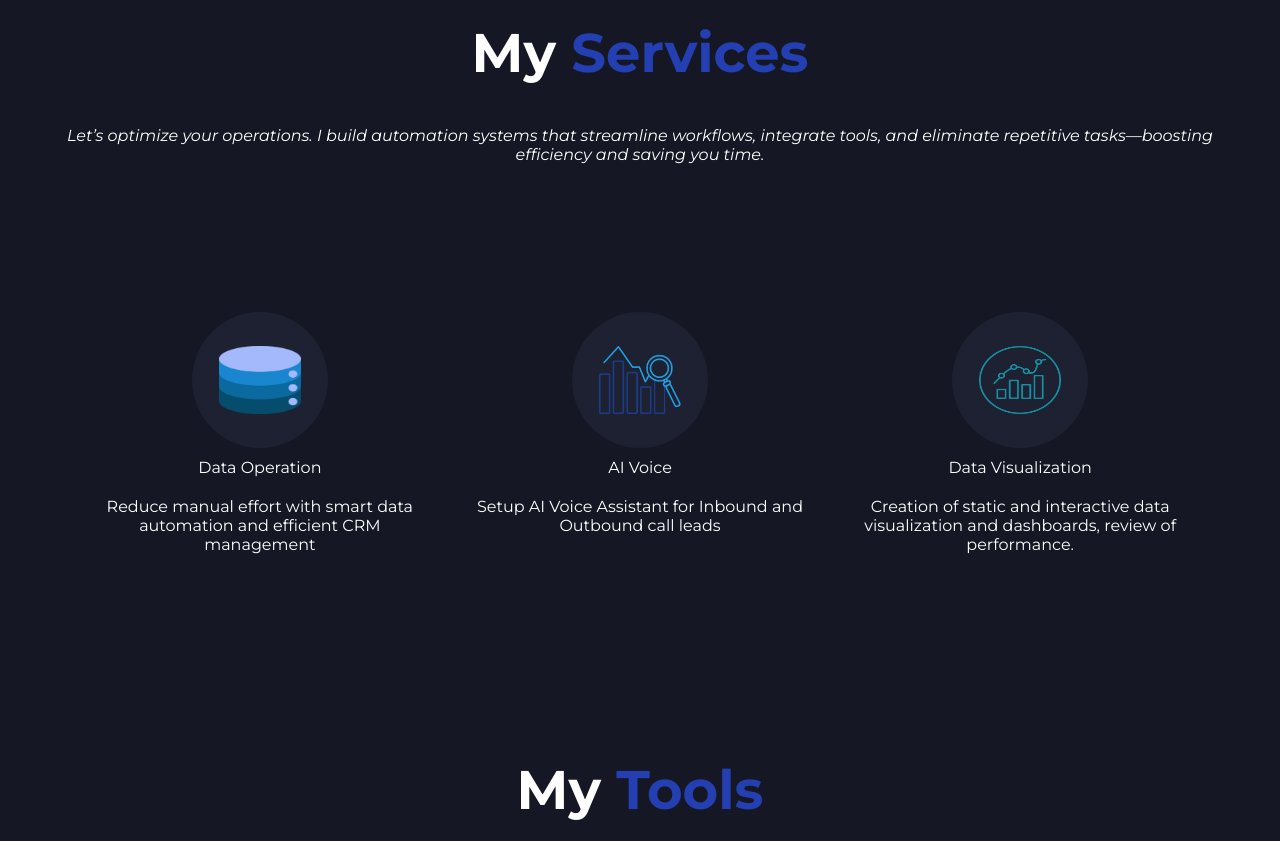
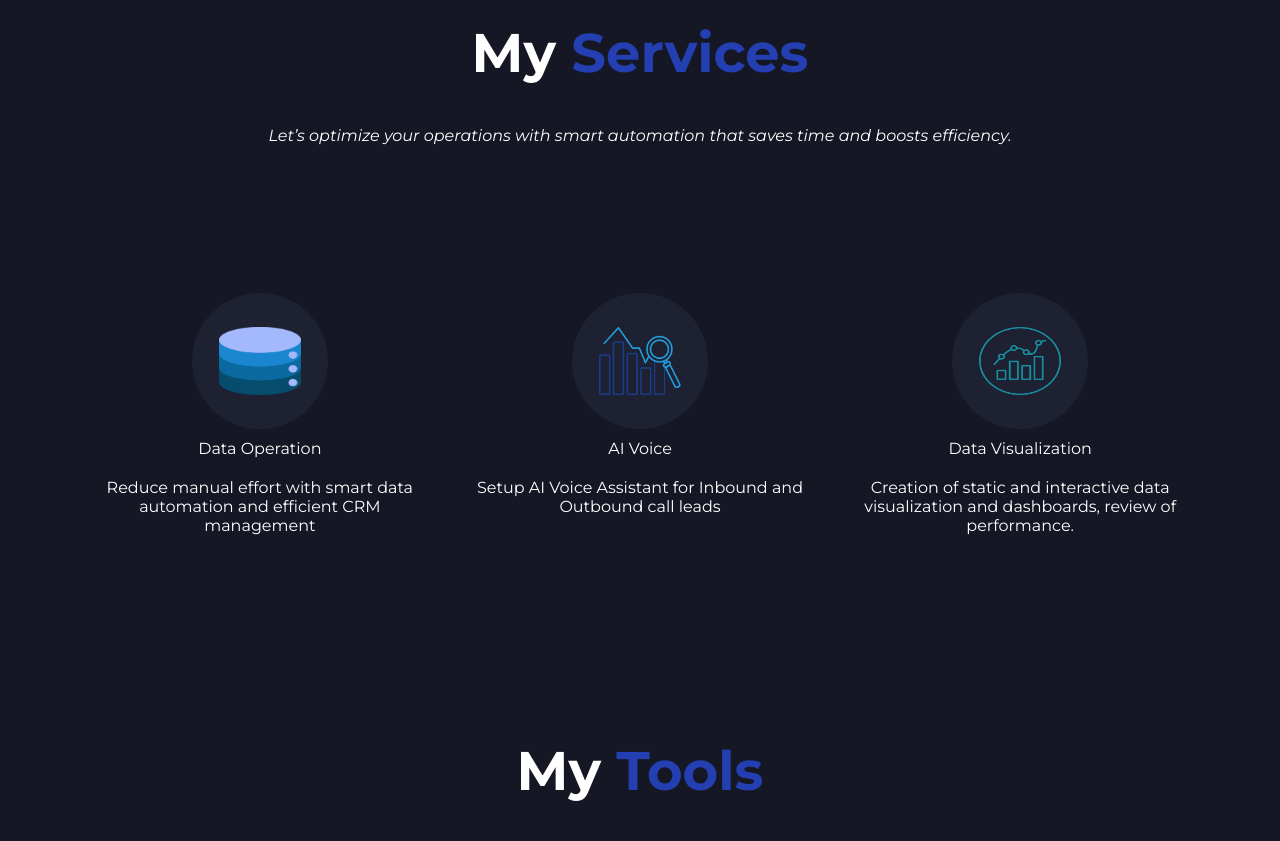
Before and after one commit to Historfic/Portfolio, a plain HTML site: page index.html in a window 1280 px wide. Shown: the part 1240-2081 px from the top of the page. Drawn offline with Linux system fonts and the light colour scheme.

Commit message:
Update index.html

```diff
--- a/index.html
+++ b/index.html
@@ -60,7 +60,7 @@ My toolbox includes Make, Zapier, N8N, GHL (GoHighLevel), Airtable, Google Sheet
     <div class="container3" id="services" style="height: auto;">
       <h4 class="skill-title element spans" style="margin-top: 80px; margin-bottom: 40px">My&nbsp;<span style="color:#233fb1">Services</span></h4>
       <p class="italic-description" style="text-align: center; font-size: 1rem; margin-bottom: 20px; margin-left: 30px; margin-right: 30px;">
-          Let’s optimize your operations. I build automation systems that streamline workflows, integrate tools, and eliminate repetitive tasks—boosting efficiency and saving you time.
+          Let’s optimize your operations with smart automation that saves time and boosts efficiency.
       </p>
       <br><br>
       <br><br>
```
